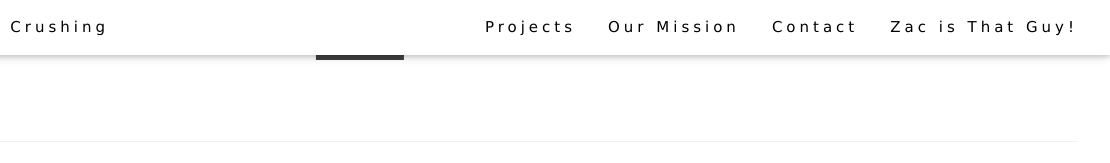
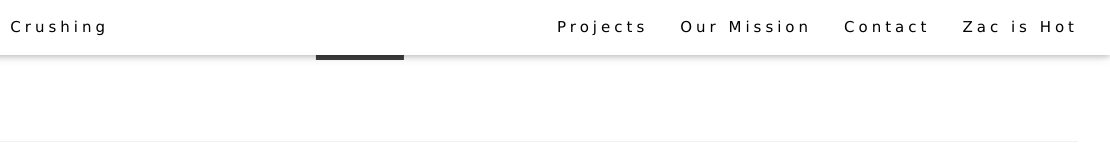
Before and after one commit to py-ohanz/keystonecrushingwebsite, a plain HTML site: page index.html in a window 1280 px wide. Shown: the top 163 px of the page, 170-1280 px from the left. Drawn offline with nearby package versions, Linux system fonts and the light colour scheme.

Commit message:
Add files via upload

```diff
--- a/index.html
+++ b/index.html
@@ -17,7 +17,7 @@
       <a href="#projects" class="w3-bar-item w3-button">Projects</a>
       <a href="#about" class="w3-bar-item w3-button">Our Mission</a>
       <a href="#contact" class="w3-bar-item w3-button">Contact</a>
-      <a href="#zactab" class="w3-bar-item w3-button">Zac is That Guy!</a>
+      <a href="#zactab" class="w3-bar-item w3-button">Zac is Hot</a>
     </div>
   </div>
 </div>
```
Also changed, not shown: app.js (added), main.css (added).
